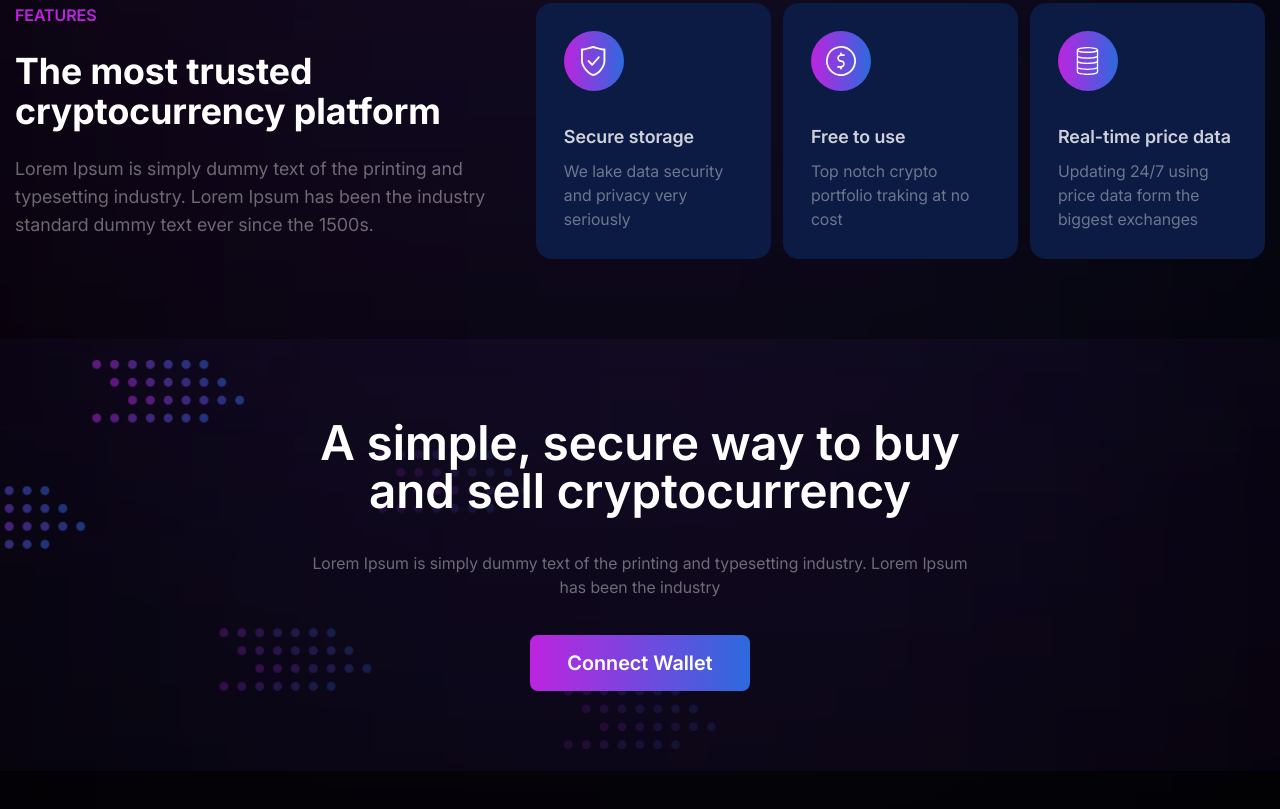
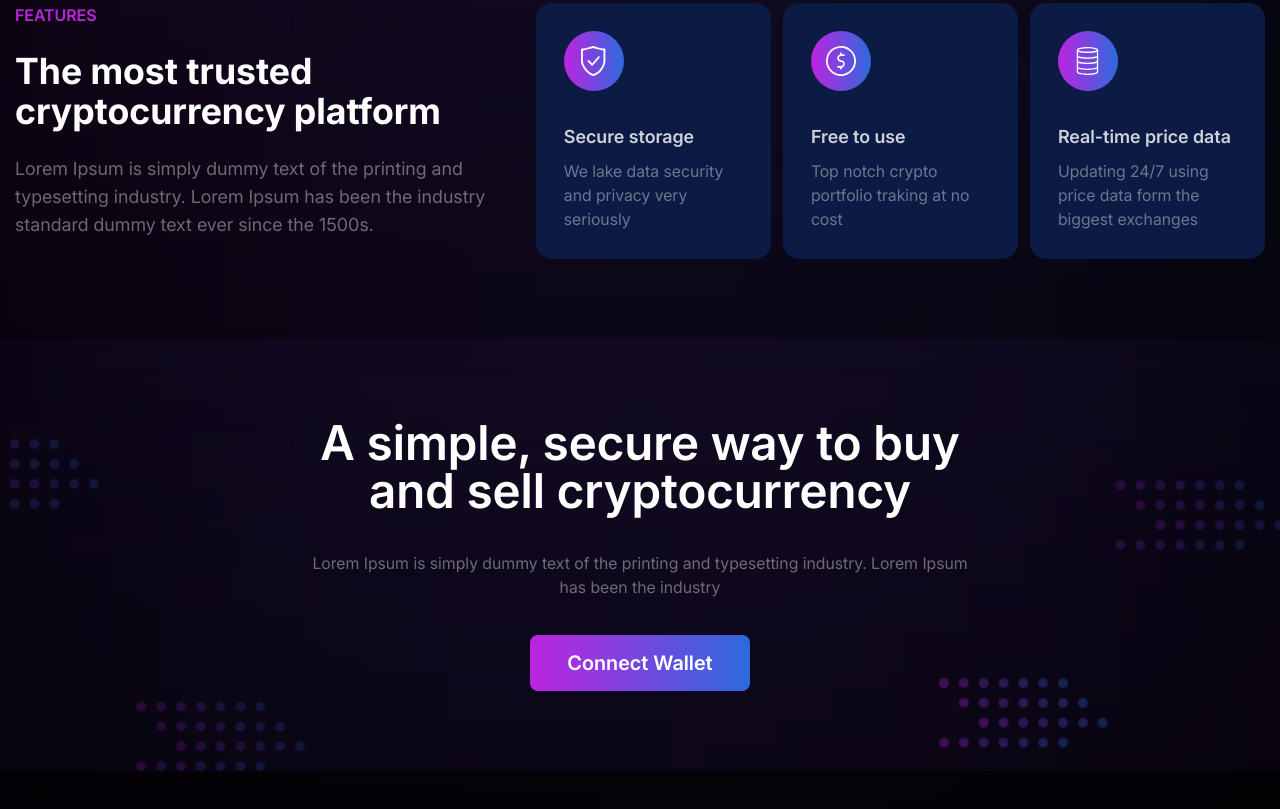
Before and after one commit to RaminHaghi/crypto, a plain HTML site: page index.html in a window 1280 px wide. Shown: the part 2849-3658 px from the top of the page. Drawn offline with Linux system fonts and the light colour scheme.

Commit message:
style: bg wallet section changes

```diff
--- a/index.html
+++ b/index.html
@@ -730,7 +730,7 @@
 
             <section
                 id="wallet"
-                class="wallet-section relative overflow-y-hidden py-20 mb-25 text-white xl:before:bg-cover before:opacity-50"
+                class="wallet-section relative overflow-y-hidden py-20 mb-25 text-white before:opacity-60 xl:before:bg-center"
             >
                 <div
                     class="absolute w-full h-full bg-section-to-l blur-[390px] -z-10"
```
Also changed, not shown: styles/app.css.
